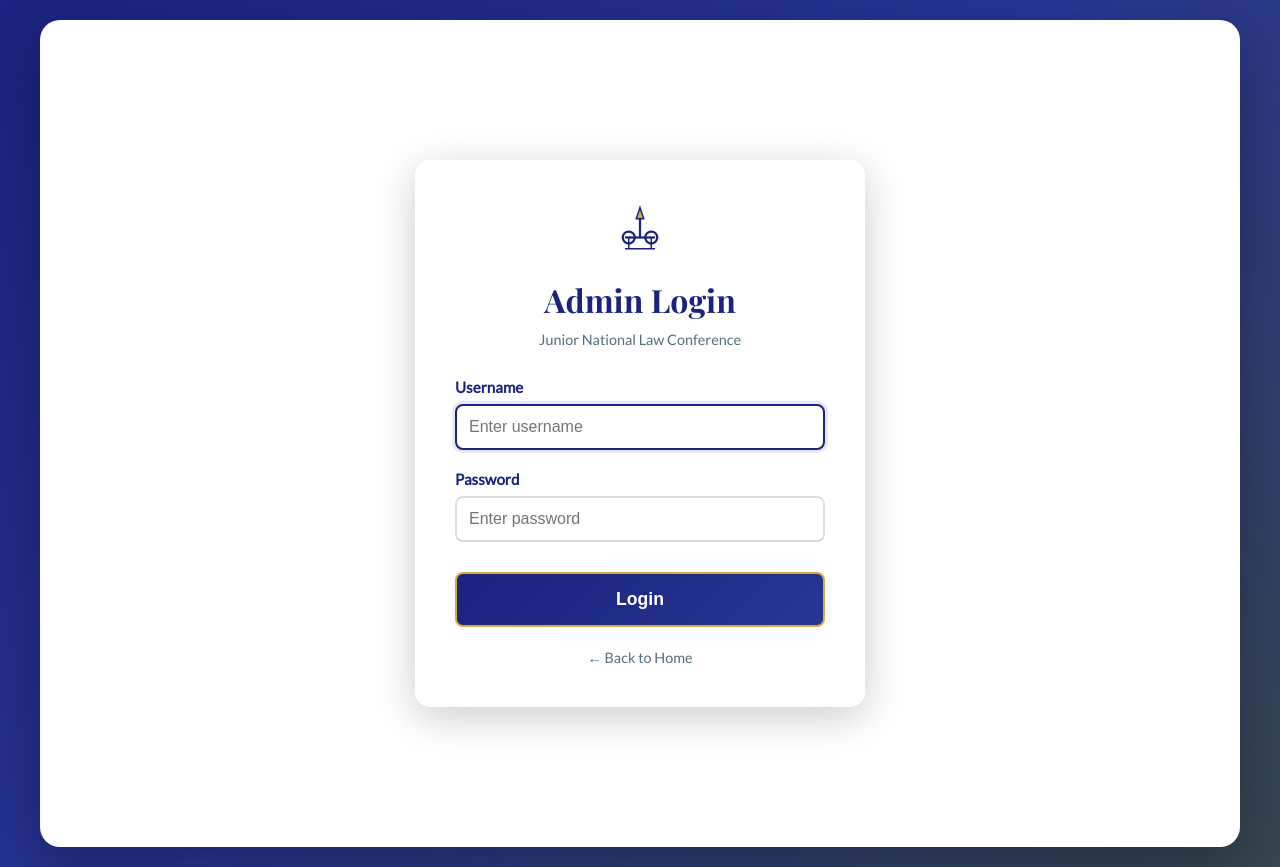
After one commit to rajitharul/jnlc_booking, a Flask app: page /admin/login in a window 1280 px wide. The commit adds this page. Run offline with Flask 3, Linux system fonts and the light colour scheme.

Commit message:
Fix Railway deployment: lazy DB initialization, connection timeouts, and health check endpoint

```diff
--- a/app.py
+++ b/app.py
@@ -1,7 +1,8 @@
-from flask import Flask, render_template, request, redirect, url_for, flash, jsonify, send_from_directory
+from flask import Flask, render_template, request, redirect, url_for, flash, jsonify, send_from_directory, session
 from flask_sqlalchemy import SQLAlchemy
 from flask_mail import Mail, Message
 from datetime import datetime, timedelta
+from functools import wraps
 import os
 import json
 from werkzeug.utils import secure_filename
@@ -16,6 +17,14 @@ if database_url.startswith('postgres://'):
     database_url = database_url.replace('postgres://', 'postgresql://', 1)
 app.config['SQLALCHEMY_DATABASE_URI'] = database_url
 app.config['SQLALCHEMY_TRACK_MODIFICATIONS'] = False
+
+# Database connection options for PostgreSQL (if using PostgreSQL)
+if database_url.startswith('postgresql://'):
+    app.config['SQLALCHEMY_ENGINE_OPTIONS'] = {
+        'pool_pre_ping': True,  # Verify connections before using them
+        'pool_recycle': 300,    # Recycle connections after 5 minutes
+        'connect_args': {'connect_timeout': 10}  # 10 second connection timeout
+    }
 app.config['UPLOAD_FOLDER'] = 'uploads'
 app.config['MAX_CONTENT_LENGTH'] = 16 * 1024 * 1024  # 16MB max file size
 ALLOWED_EXTENSIONS = {'png', 'jpg', 'jpeg', 'pdf'}
@@ -32,8 +41,22 @@ app.config['MAIL_DEFAULT_SENDER'] = os.environ.get('MAIL_DEFAULT_SENDER', 'coder
 db = SQLAlchemy(app)
 mail = Mail(app)
 
+# Admin credentials - can be set via environment variables
+ADMIN_USERNAME = os.environ.get('ADMIN_USERNAME', 'admin')
+ADMIN_PASSWORD = os.environ.get('ADMIN_PASSWORD', 'admin123')  # Change this in production!
+
 # Ensure upload directory exists
 os.makedirs(app.config['UPLOAD_FOLDER'], exist_ok=True)
+
+# Authentication decorator for admin routes
+def admin_required(f):
+    @wraps(f)
+    def decorated_function(*args, **kwargs):
+        if 'admin_logged_in' not in session or not session['admin_logged_in']:
+            flash('Please login to access admin panel.', 'error')
+            return redirect(url_for('admin_login'))
+        return f(*args, **kwargs)
+    return decorated_function
 
 # Database Models
 class Lawyer(db.Model):
@@ -57,11 +80,26 @@ class Booking(db.Model):
 
     lawyer = db.relationship('Lawyer', backref='bookings')
 
-# Initialize database
-with app.app_context():
-    # Create tables only if they don't exist
-    # This preserves existing data on application restart
-    db.create_all()
+# Initialize database - lazy initialization to avoid blocking startup
+def init_db():
+    """Initialize database - call this after app context is available"""
+    try:
+        with app.app_context():
+            db.create_all()
+            # Start background thread only once
+            if not hasattr(app, 'background_thread_started'):
+                threading.Thread(target=background_task, daemon=True).start()
+                app.background_thread_started = True
+    except Exception as e:
+        print(f"Database initialization error: {str(e)}")
+
+# Try to initialize database, but don't block if it fails
+try:
+    with app.app_context():
+        db.create_all()
+except Exception as e:
+    print(f"Warning: Could not initialize database at startup: {str(e)}")
+    print("Database will be initialized on first request")
 
 # Add template functions
 @app.template_filter('fromjson')
@@ -141,12 +179,34 @@ def cancel_expired_bookings():
 # Background thread to check and cancel expired bookings
 def background_task():
     while True:
-        with app.app_context():
-            cancel_expired_bookings()
+        try:
+            with app.app_context():
+                cancel_expired_bookings()
+        except Exception as e:
+            print(f"Error in background task: {str(e)}")
         time.sleep(10)  # Check every 10 seconds
 
-# Start background thread
-threading.Thread(target=background_task, daemon=True).start()
+# Background thread will be started in before_first_request
+
+# Ensure database is initialized on first request
+@app.before_request
+def ensure_db_initialized():
+    """Ensure database is initialized before handling requests"""
+    if not hasattr(app, 'db_initialized'):
+        try:
+            db.create_all()
+            app.db_initialized = True
+            # Start background thread if not already started
+            if not hasattr(app, 'background_thread_started'):
+                threading.Thread(target=background_task, daemon=True).start()
+                app.background_thread_started = True
+        except Exception as e:
+            print(f"Database initialization error: {str(e)}")
+
+@app.route('/health')
+def health_check():
+    """Health check endpoint for deployment platforms"""
+    return jsonify({'status': 'ok'}), 200
 
 @app.route('/')
 def index():
@@ -367,7 +427,36 @@ def check_status(booking_id):
         'expired': booking.expires_at <= datetime.utcnow()
     })
 
+@app.route('/admin/login', methods=['GET', 'POST'])
+def admin_login():
+    """Admin login page"""
+    if request.method == 'POST':
+        username = request.form.get('username', '').strip()
+        password = request.form.get('password', '').strip()
+
+        if username == ADMIN_USERNAME and password == ADMIN_PASSWORD:
+            session['admin_logged_in'] = True
+            session['admin_username'] = username
+            flash('Login successful!', 'success')
+            return redirect(url_for('admin'))
+        else:
+            flash('Invalid username or password.', 'error')
+
+    # If already logged in, redirect to admin
+    if session.get('admin_logged_in'):
+        return redirect(url_for('admin'))
+
+    return render_template('admin_login.html')
+
+@app.route('/admin/logout')
+def admin_logout():
+    """Admin logout"""
+    session.clear()
+    flash('You have been logged out.', 'success')
+    return redirect(url_for('admin_login'))
+
 @app.route('/admin')
+@admin_required
 def admin():
     """Admin panel to view all bookings"""
     # Get all bookings ordered by creation date (newest first)
@@ -394,12 +483,14 @@ def admin():
                          total_accommodations=total)
 
 @app.route('/admin/booking/<int:booking_id>')
+@admin_required
 def admin_view_booking(booking_id):
     """View detailed information about a specific booking"""
     booking = Booking.query.get_or_404(booking_id)
     return render_template('admin_booking_view.html', booking=booking)
 
 @app.route('/admin/booking/<int:booking_id>/edit', methods=['GET', 'POST'])
+@admin_required
 def admin_edit_booking(booking_id):
     """Edit a booking"""
     booking = Booking.query.get_or_404(booking_id)
@@ -470,6 +561,7 @@ def admin_edit_booking(booking_id):
     return render_template('admin_booking_edit.html', booking=booking, additional_basl_list=additional_basl_list)
 
 @app.route('/admin/booking/<int:booking_id>/delete', methods=['POST'])
+@admin_required
 def admin_delete_booking(booking_id):
     """Delete a booking"""
     booking = Booking.query.get_or_404(booking_id)
@@ -496,6 +588,7 @@ def admin_delete_booking(booking_id):
     return redirect(url_for('admin'))
 
 @app.route('/admin/receipt/<path:filename>')
+@admin_required
 def admin_view_receipt(filename):
     """Serve receipt images for viewing"""
     # Filename includes the booking folder path (e.g., booking_1/filename.jpg)
--- a/templates/admin.html
+++ b/templates/admin.html
@@ -191,7 +191,10 @@
                 <h1>Admin Panel</h1>
                 <p class="subtitle">All Bookings Overview</p>
             </div>
-            <a href="{{ url_for('index') }}" class="btn btn-secondary">← Back to Home</a>
+            <div style="display: flex; gap: 10px;">
+                <a href="{{ url_for('index') }}" class="btn btn-secondary">← Back to Home</a>
+                <a href="{{ url_for('admin_logout') }}" class="btn btn-secondary" style="background: #dc3545; color: white;">Logout</a>
+            </div>
         </div>
 
         <div class="stats-grid">
--- a/templates/admin_booking_edit.html
+++ b/templates/admin_booking_edit.html
@@ -56,7 +56,10 @@
                 <h1>Edit Booking</h1>
                 <p class="subtitle">Booking ID: #{{ booking.id }}</p>
             </div>
-            <a href="{{ url_for('admin_view_booking', booking_id=booking.id) }}" class="btn btn-secondary">← Back to View</a>
+            <div style="display: flex; gap: 10px;">
+                <a href="{{ url_for('admin_view_booking', booking_id=booking.id) }}" class="btn btn-secondary">← Back to View</a>
+                <a href="{{ url_for('admin_logout') }}" class="btn btn-secondary" style="background: #dc3545; color: white;">Logout</a>
+            </div>
         </div>
 
         {% with messages = get_flashed_messages(with_categories=true) %}
--- a/templates/admin_booking_view.html
+++ b/templates/admin_booking_view.html
@@ -71,7 +71,10 @@
                 <h1>Booking Details</h1>
                 <p class="subtitle">Booking ID: #{{ booking.id }}</p>
             </div>
-            <a href="{{ url_for('admin') }}" class="btn btn-secondary">← Back to Admin</a>
+            <div style="display: flex; gap: 10px;">
+                <a href="{{ url_for('admin') }}" class="btn btn-secondary">← Back to Admin</a>
+                <a href="{{ url_for('admin_logout') }}" class="btn btn-secondary" style="background: #dc3545; color: white;">Logout</a>
+            </div>
         </div>
 
         {% with messages = get_flashed_messages(with_categories=true) %}
--- /dev/null
+++ b/templates/admin_login.html
@@ -0,0 +1,159 @@
+<!DOCTYPE html>
+<html lang="en">
+<head>
+    <meta charset="UTF-8">
+    <meta name="viewport" content="width=device-width, initial-scale=1.0">
+    <title>Admin Login - Junior National Law Conference</title>
+    <link rel="stylesheet" href="{{ url_for('static', filename='style.css') }}">
+    <link href="https://fonts.googleapis.com/css2?family=Playfair+Display:wght@400;600;700&family=Lato:wght@300;400;600&display=swap" rel="stylesheet">
+    <style>
+        .login-container {
+            max-width: 450px;
+            margin: 100px auto;
+            padding: 40px;
+            background: white;
+            border-radius: 15px;
+            box-shadow: 0 10px 40px rgba(0, 0, 0, 0.2);
+        }
+
+        .login-header {
+            text-align: center;
+            margin-bottom: 30px;
+        }
+
+        .login-header h1 {
+            font-family: 'Playfair Display', serif;
+            color: #1a237e;
+            font-size: 2em;
+            margin-bottom: 10px;
+        }
+
+        .legal-symbol-small {
+            margin-bottom: 15px;
+        }
+
+        .legal-symbol-small svg {
+            width: 60px;
+            height: 60px;
+        }
+
+        .login-form {
+            margin-top: 30px;
+        }
+
+        .form-group {
+            margin-bottom: 20px;
+        }
+
+        .form-group label {
+            display: block;
+            margin-bottom: 8px;
+            font-weight: 600;
+            color: #1a237e;
+            font-size: 0.95em;
+        }
+
+        .form-group input {
+            width: 100%;
+            padding: 12px;
+            border: 2px solid #ddd;
+            border-radius: 8px;
+            font-size: 1em;
+            transition: border-color 0.3s;
+            box-sizing: border-box;
+        }
+
+        .form-group input:focus {
+            outline: none;
+            border-color: #1a237e;
+            box-shadow: 0 0 0 3px rgba(26, 35, 126, 0.1);
+        }
+
+        .login-button {
+            width: 100%;
+            padding: 15px;
+            background: linear-gradient(135deg, #1a237e 0%, #283593 100%);
+            color: white;
+            border: 2px solid #d4af37;
+            border-radius: 8px;
+            font-size: 1.1em;
+            font-weight: 600;
+            cursor: pointer;
+            transition: all 0.3s;
+            margin-top: 10px;
+        }
+
+        .login-button:hover {
+            background: linear-gradient(135deg, #283593 0%, #3949ab 100%);
+            transform: translateY(-2px);
+            box-shadow: 0 5px 20px rgba(26, 35, 126, 0.4);
+        }
+
+        .back-to-home {
+            text-align: center;
+            margin-top: 20px;
+        }
+
+        .back-to-home a {
+            color: #546e7a;
+            text-decoration: none;
+            font-size: 0.9em;
+        }
+
+        .back-to-home a:hover {
+            color: #1a237e;
+            text-decoration: underline;
+        }
+    </style>
+</head>
+<body>
+    <div class="container">
+        <div class="login-container">
+            <div class="login-header">
+                <div class="legal-symbol-small">
+                    <svg width="60" height="60" viewBox="0 0 80 80" fill="none" xmlns="http://www.w3.org/2000/svg">
+                        <path d="M40 10 L35 25 L45 25 Z" fill="#d4af37" stroke="#1a237e" stroke-width="2"/>
+                        <line x1="40" y1="25" x2="40" y2="50" stroke="#1a237e" stroke-width="3"/>
+                        <line x1="20" y1="50" x2="60" y2="50" stroke="#1a237e" stroke-width="3"/>
+                        <circle cx="25" cy="50" r="8" fill="none" stroke="#1a237e" stroke-width="3"/>
+                        <circle cx="55" cy="50" r="8" fill="none" stroke="#1a237e" stroke-width="3"/>
+                        <line x1="25" y1="50" x2="25" y2="65" stroke="#1a237e" stroke-width="2"/>
+                        <line x1="55" y1="50" x2="55" y2="65" stroke="#1a237e" stroke-width="2"/>
+                        <line x1="20" y1="65" x2="60" y2="65" stroke="#1a237e" stroke-width="2"/>
+                    </svg>
+                </div>
+                <h1>Admin Login</h1>
+                <p style="color: #546e7a; font-size: 0.9em;">Junior National Law Conference</p>
+            </div>
+
+            {% with messages = get_flashed_messages(with_categories=true) %}
+                {% if messages %}
+                    <div class="flash-messages">
+                        {% for category, message in messages %}
+                            <div class="flash flash-{{ category }}">{{ message }}</div>
+                        {% endfor %}
+                    </div>
+                {% endif %}
+            {% endwith %}
+
+            <form method="POST" action="{{ url_for('admin_login') }}" class="login-form">
+                <div class="form-group">
+                    <label for="username">Username</label>
+                    <input type="text" id="username" name="username" required autofocus placeholder="Enter username">
+                </div>
+
+                <div class="form-group">
+                    <label for="password">Password</label>
+                    <input type="password" id="password" name="password" required placeholder="Enter password">
+                </div>
+
+                <button type="submit" class="login-button">Login</button>
+            </form>
+
+            <div class="back-to-home">
+                <a href="{{ url_for('index') }}">← Back to Home</a>
+            </div>
+        </div>
+    </div>
+</body>
+</html>
--- a/templates/index.html
+++ b/templates/index.html
@@ -91,7 +91,7 @@
             </div>
 
             <div class="admin-link">
-                <a href="{{ url_for('admin') }}">Administrator Access</a>
+                <a href="{{ url_for('admin_login') }}">Administrator Access</a>
             </div>
         </div>
 
```
Also changed, not shown: DEPLOYMENT.md (+3 -0 lines), 1 other file.
